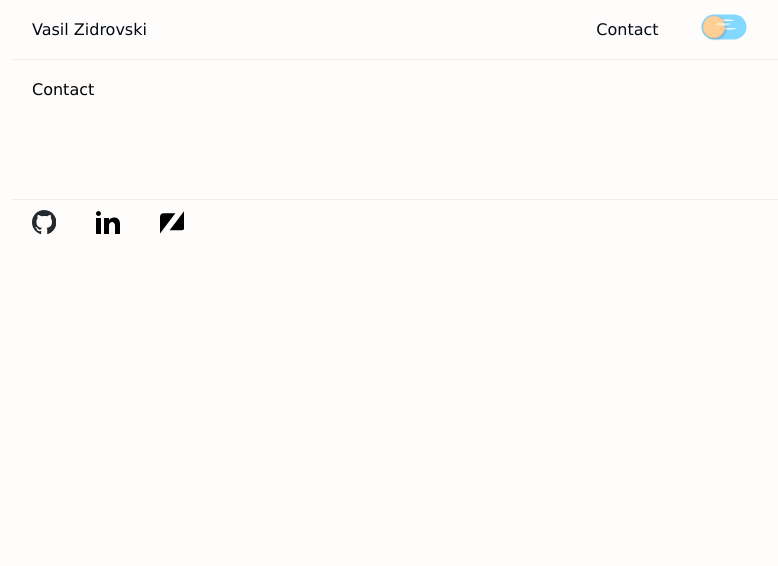
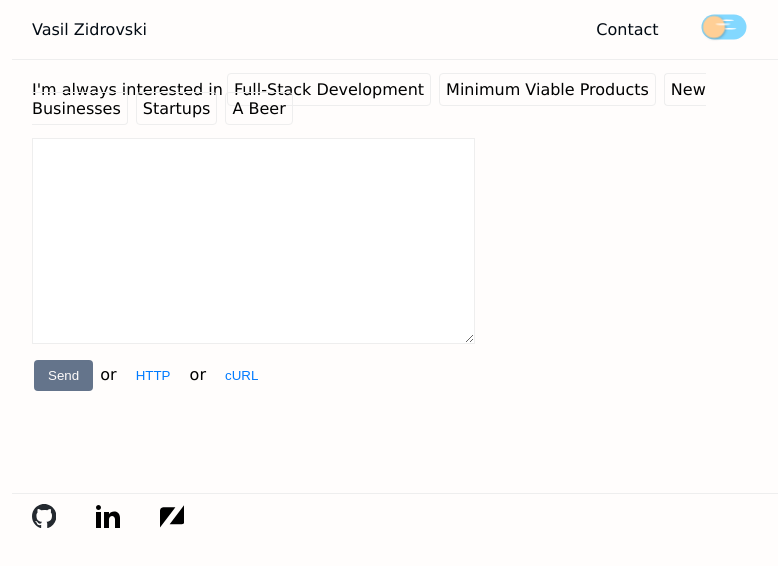
Before and after one commit to vasildb/vasildb.github.io, a React (Vite) app: page /contact in a window 1280 px wide. Shown: the top 566 px of the page, without its empty margins (244-1022 px from the left). Built offline with nearby package versions, Linux system fonts and the light colour scheme.

Commit message:
Contact page start

```diff
--- a/src/index.scss
+++ b/src/index.scss
@@ -1,5 +1,8 @@
 $black: #020a13;
 $white: #fffdfc;
+$codeBg: #f6f8fa;
+$code: #1f2328;
+$attention: #fff8c5;
 
 body {
 	width: 100%;
@@ -45,6 +48,19 @@ body {
 			}
 			.php {
 				background-image: url("/assets/images/php-light.svg");
+			}
+		}
+
+		.contact-page {
+			.titles {
+				span {
+					border: 1px solid #eee;
+					color: $black;
+					background-color: white;
+					&:hover {
+						background-color: $attention;
+					}
+				}
 			}
 		}
 	}
@@ -103,3 +119,59 @@ body {
 .content {
 	margin: 20px;
 }
+
+.code {
+	color: $code;
+	background-color: $codeBg;
+	padding: 12px;
+}
+
+.contact-page {
+	.titles {
+		margin: 20px 0;
+
+		span {
+			padding: 6px;
+			border: 1px solid #eee;
+			margin: 4px;
+			border-radius: 4px;
+			cursor: pointer;
+			&:hover {
+				background-color: $attention;
+			}
+		}
+	}
+
+	.text {
+		width: 100%;
+
+		textarea {
+			margin: 0 auto;
+			width: 60%;
+			height: 200px;
+			border: 1px solid #eee;
+		}
+	}
+	.send {
+		margin: 10px 0 40px 0;
+	}
+}
+
+.btn {
+	padding: 6px 12px;
+	border-radius: 4px;
+	margin: 2px;
+	background-color: #64748b;
+	color: $white;
+	border-color: transparent;
+	cursor: pointer;
+
+	&.link {
+		border: 0;
+		background-color: transparent;
+		color: #007bff;
+		&:hover {
+			text-decoration: underline;
+		}
+	}
+}
--- a/src/pages/Contact.tsx
+++ b/src/pages/Contact.tsx
@@ -1,5 +1,60 @@
+import { useState } from "react";
+
 function Contact() {
-	return <div>Contact</div>;
+	const [message, setMessage] = useState("");
+	const [sendMode, setSendMode] = useState("send");
+
+	const pickInterest = (interest: string) => {
+		let msg = "Hey Vasil, ";
+
+		switch (interest) {
+			case "full-stack":
+				msg += "I need a full-stack dev to cover the back-end and front-end of my business website";
+				break;
+			case "mvp":
+				msg += "I want to create an MVP but I don't know where to start";
+				break;
+			case "new-business":
+				msg += "I'm starting a new business, and want to utilize the web to help me be more productive";
+				break;
+			case "startup":
+				msg += "let's create the new unicorn";
+				break;
+			case "beer":
+				msg += "I don't have a clear idea, let's talk and see if we can collaborate";
+				break;
+		}
+
+		setMessage(msg + "...");
+	};
+
+	return (
+		<div className="contact-page">
+			<div className="titles">
+				I'm always interested in
+				<span onClick={() => pickInterest("full-stack")}>Full-Stack Development</span>
+				<span onClick={() => pickInterest("mvp")}>Minimum Viable Products</span>
+				<span onClick={() => pickInterest("new-business")}>New Businesses</span>
+				<span onClick={() => pickInterest("startup")}>Startups</span>
+				<span onClick={() => pickInterest("beer")}>A Beer</span>
+			</div>
+			<div className="text">
+				<textarea value={message} onChange={(e) => setMessage(e.target.value)}></textarea>
+			</div>
+			<div className="send">
+				<button className="btn">Send</button> or{" "}
+				<button className="btn link" onClick={() => setSendMode("http")}>
+					HTTP
+				</button>{" "}
+				or{" "}
+				<button className="btn link" onClick={() => setSendMode("curl")}>
+					cURL
+				</button>
+			</div>
+			{sendMode === "http" && <div className="code">HTTP POST https://www.google.com/...</div>}
+			{sendMode === "curl" && <div className="code">curl https://www.google.com/...</div>}
+		</div>
+	);
 }
 
 export default Contact;
```
